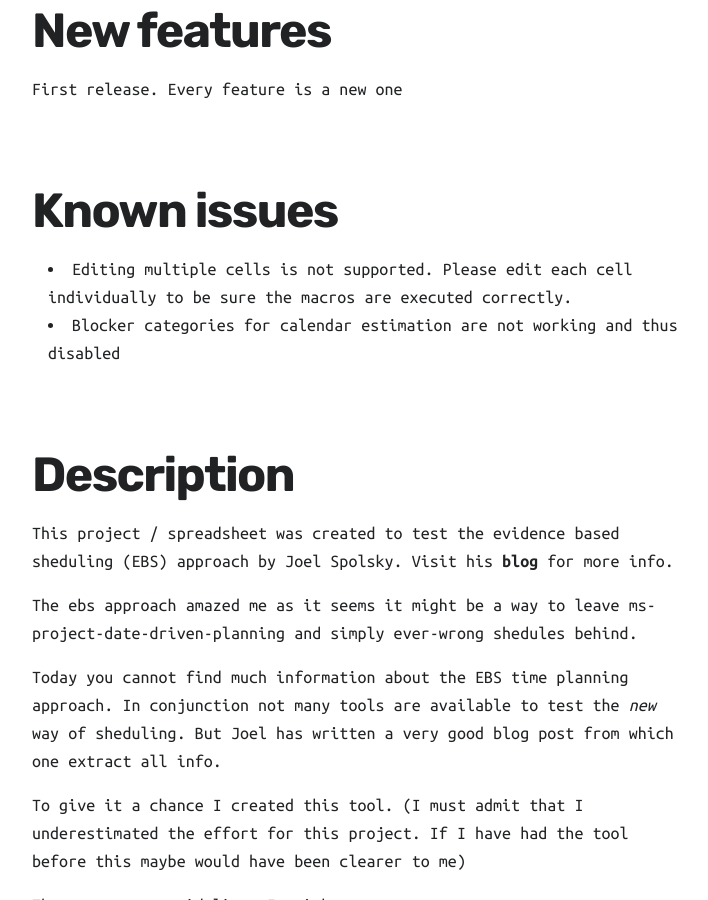
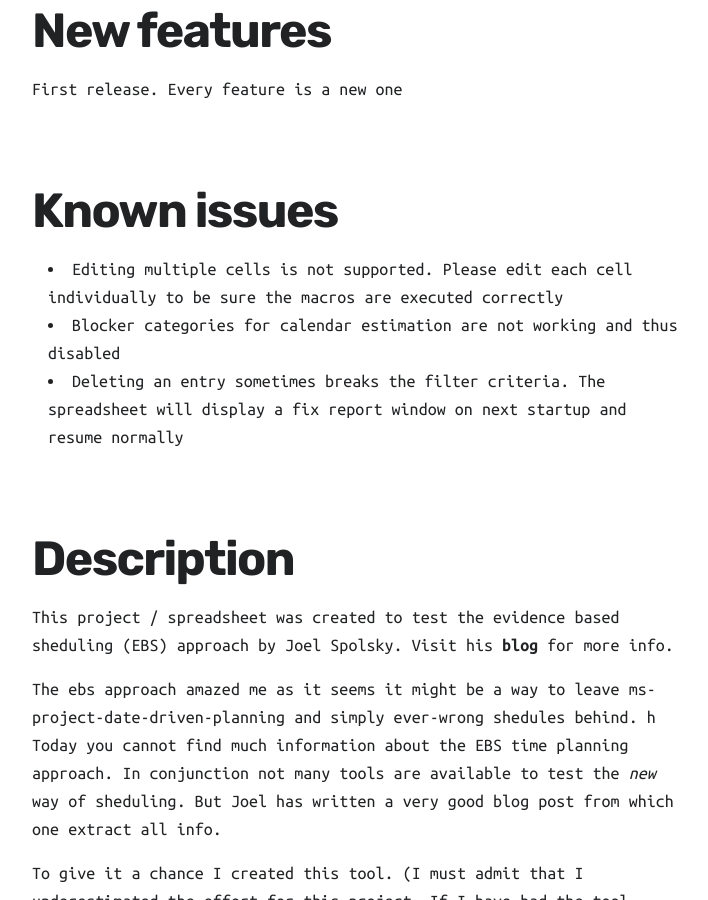
Before and after one commit to chr-wei/ebs_spread, a Jekyll site: the page built from docs/_projects/2019-12-24-release-v1093.md, in a window 1280 px wide and 900 px high, scrolled down 1198 px. Shown: the whole window, without its empty margins (38-746 px from the left). Built offline with Jekyll 4.4.1, drawn with Linux system fonts in a browser that asks for light colours; nearby versions of some CDN libraries.

Commit message:
Update binary and source code

```diff
--- a/docs/_projects/2019-12-24-release-v1093.md
+++ b/docs/_projects/2019-12-24-release-v1093.md
@@ -17,8 +17,9 @@ First release. Every feature is a new one
 -->
 
 ## Known issues
-* Editing multiple cells is not supported. Please edit each cell individually to be sure the macros are executed correctly.
+* Editing multiple cells is not supported. Please edit each cell individually to be sure the macros are executed correctly
 * Blocker categories for calendar estimation are not working and thus disabled
+* Deleting an entry sometimes breaks the filter criteria. The spreadsheet will display a fix report window on next startup and resume normally
 
 ## Description
 This project / spreadsheet was created to test the evidence based sheduling (EBS) approach by Joel Spolsky.
@@ -26,7 +27,7 @@ Visit his <a href="https://www.joelonsoftware.com/2007/10/26/evidence-based-sche
 
 The ebs approach amazed me as it seems it might be a way to leave ms-project-date-driven-planning and simply
 ever-wrong shedules behind.
-
+h
 Today you cannot find much information about the EBS time planning approach. In conjunction not many tools are
 available to test the *new* way of sheduling. But Joel has written a very good blog post from which one extract all info.
 
```
Also changed, not shown: 10 other files.
